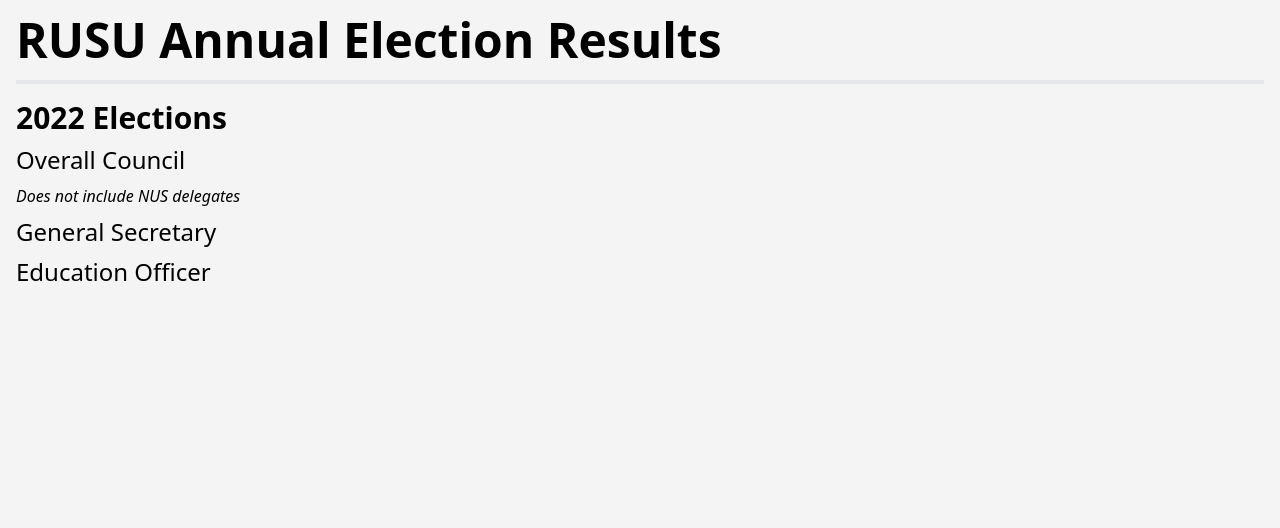
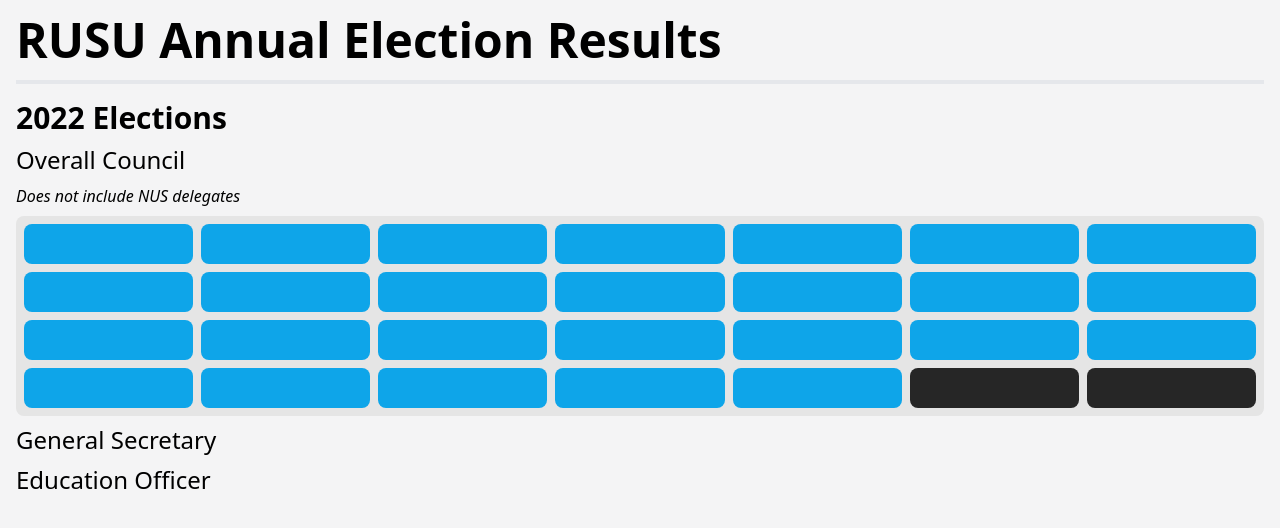
Before and after one commit to dmarmion/rusu-election-results, a React (Vite) app: page / in a window 1280 px wide. Shown: the top 528 px of the page. Built offline with nearby package versions, Linux system fonts and the light colour scheme.

Commit message:
Add overall control grid

```diff
--- a/src/App.tsx
+++ b/src/App.tsx
@@ -1,4 +1,6 @@
 import OverallCouncil from "./components/OverallCouncil";
+
+import results2022 from "../data/2022.json";
 
 function App() {
   return (
@@ -8,7 +10,7 @@
 
       <h2>2022 Elections</h2>
 
-      <OverallCouncil />
+      <OverallCouncil teamCounts={results2022.overallCount} />
 
       <h3>General Secretary</h3>
       {/* Square goes here */}
--- a/src/components/OverallCouncil.tsx
+++ b/src/components/OverallCouncil.tsx
@@ -1,11 +1,28 @@
-function OverallCouncil() {
+import { teamColourOf } from "../utils/teams";
+
+interface OverallCouncilProps {
+  teamCounts: { team: string; count: number }[];
+}
+
+export default function OverallCouncil({ teamCounts = [] }: OverallCouncilProps) {
+  const seatColours: string[] = [];
+
+  teamCounts.forEach((tc) => {
+    for (let i = 0; i < tc.count; i++) {
+      seatColours.push(teamColourOf(tc.team));
+    }
+  });
+
   return (
     <>
       <h3>Overall Council</h3>
-      <p className="italic">Does not include NUS delegates</p>
-      {/* Grid goes here */}
+      <p className="mb-2 italic">Does not include NUS delegates</p>
+
+      <div className="grid grid-cols-7 gap-2 rounded-lg bg-neutral-200 px-2 py-2">
+        {seatColours.map((bgColour, idx) => (
+          <div className={`${bgColour} w-fill h-10 rounded-lg`} key={idx}></div>
+        ))}
+      </div>
     </>
   );
 }
-
-export default OverallCouncil;
--- /dev/null
+++ b/src/utils/teams.ts
@@ -0,0 +1,15 @@
+// Identifiers for each team
+export const TEAM_ID_TOGETHER = "group_tog";
+export const TEAM_ID_SOCIAL_JUSTICE = "group_soj";
+export const TEAM_ID_MOMENTUM = "group_mom";
+
+// Stores the tailwind background colour associated with each team
+const TEAM_COLOURS = new Map([
+  [TEAM_ID_TOGETHER, "bg-sky-500"],
+  [TEAM_ID_SOCIAL_JUSTICE, "bg-neutral-800"],
+  [TEAM_ID_MOMENTUM, "bg-fuchsia-400"],
+]);
+
+// Returns the tailwind background colour for a team based on its identifier, or white if there is
+// no colour associated with that team.
+export const teamColourOf = (team: string): string => TEAM_COLOURS.get(team) ?? "bg-white";
```
